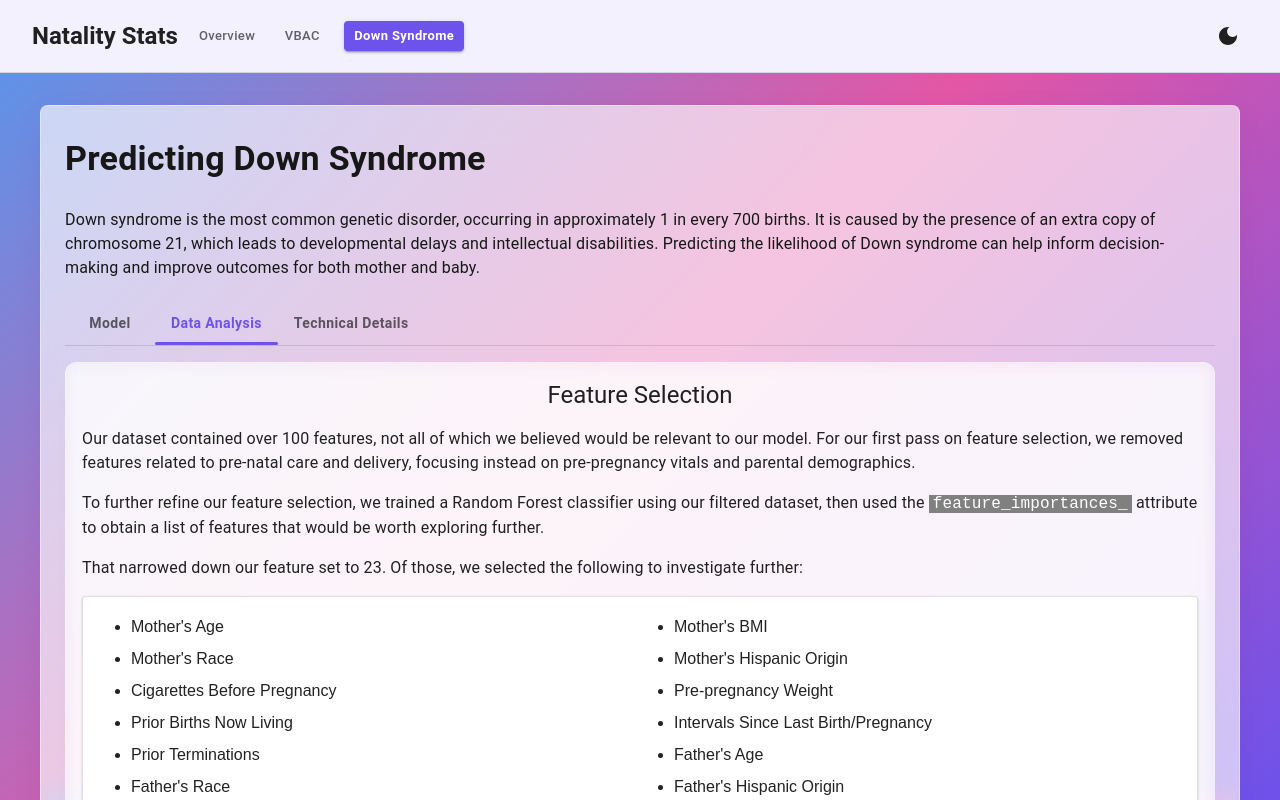
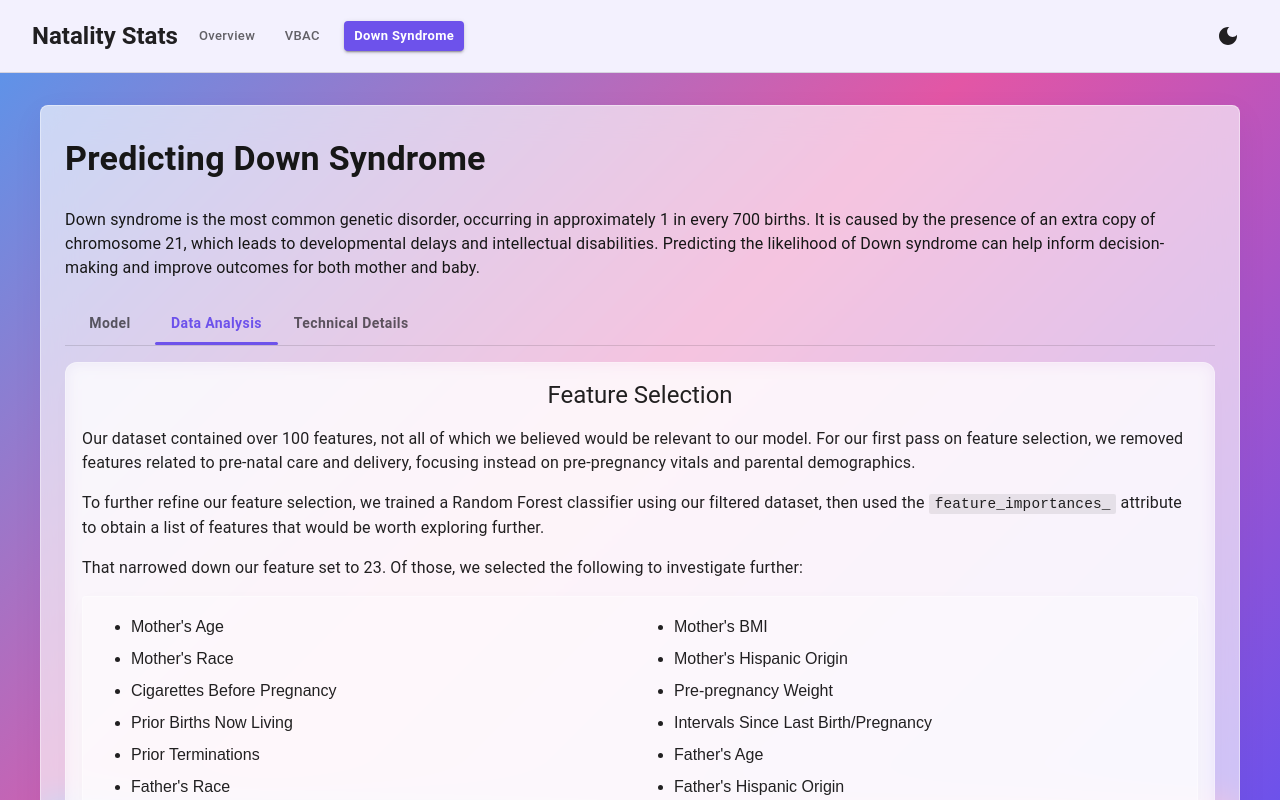
Before and after one commit to shroommu/natality-stats, a Next.js app in the folder frontend/: page /down-syndrome in a window 1280 px wide. Both pictures are taken after a click on the tab "Data Analysis". Shown: the top 800 px of the page. Built offline with nearby package versions, Linux system fonts and the light colour scheme.

Commit message:
apply translucent background styling and fix unescaped quote entities in down syndrome charts

```diff
--- a/frontend/app/down-syndrome/components/charts.tsx
+++ b/frontend/app/down-syndrome/components/charts.tsx
@@ -51,9 +51,12 @@ export function DownSyndromeCharts() {
           <Box
             sx={{
               fontFamily: "monospace",
-              background: "grey",
-              color: "white",
-              px: 0.5,
+              bgcolor: "action.selected",
+              color: "text.primary",
+              px: 0.75,
+              py: 0.25,
+              borderRadius: 0.5,
+              fontSize: "0.9em",
             }}
             component="span"
           >
@@ -68,12 +71,15 @@ export function DownSyndromeCharts() {
         </Typography>
         <Box
           sx={{
-            bgcolor: "background.paper",
-            border: 1,
-            borderColor: "divider",
+            backgroundColor: "rgba(255, 255, 255, 0.3)",
+            border: "1px solid rgba(255, 255, 255, 0.4)",
             borderRadius: 1,
-            boxShadow: 1,
+            boxShadow: "0 4px 20px 0 rgba(0, 0, 0, 0.02)",
             p: { xs: 1.5, sm: 2 },
+            ...theme => theme.applyStyles("dark", {
+              backgroundColor: "rgba(0, 0, 0, 0.15)",
+              borderColor: "rgba(255, 255, 255, 0.05)",
+            }),
           }}
         >
           <Grid container spacing={0.5}>
@@ -127,7 +133,7 @@ export function DownSyndromeCharts() {
           sx={{ fontStyle: "italic", fontSize: 14 }}
           align="center"
         >
-          As the mother's age increases, so does the likelihood of Down
+          As the mother&apos;s age increases, so does the likelihood of Down
           syndrome.
         </Typography>
         <FathersAgeCrossTabHeatmap />
@@ -136,7 +142,7 @@ export function DownSyndromeCharts() {
           sx={{ fontStyle: "italic", fontSize: 14 }}
           align="center"
         >
-          Similarly, the likelihood of Down syndrome increases with the father's
+          Similarly, the likelihood of Down syndrome increases with the father&apos;s
           age.
         </Typography>
         <IntervalSinceLastLiveBirthCrossTabHeatmap />
@@ -179,7 +185,7 @@ export function DownSyndromeCharts() {
           sx={{ fontStyle: "italic", fontSize: 14 }}
           align="center"
         >
-          Similarly to our "interval between" features, number of prior births
+          Similarly to our &quot;interval between&quot; features, number of prior births
           appears to have a positive relationship with Down syndrome rates.
           However, this is likely due to increased parental age with higher
           numbers of births.
@@ -236,7 +242,7 @@ export function DownSyndromeCharts() {
           sx={{ fontStyle: "italic", fontSize: 14 }}
           align="center"
         >
-          We see the same trends with the father's race as with the mother's.
+          We see the same trends with the father&apos;s race as with the mother&apos;s.
         </Typography>
         <FathersHispanicOriginCrossTabHeatmap />
         <Typography
@@ -244,7 +250,7 @@ export function DownSyndromeCharts() {
           sx={{ fontStyle: "italic", fontSize: 14 }}
           align="center"
         >
-          And the same with the father's Hispanic origin.
+          And the same with the father&apos;s Hispanic origin.
         </Typography>
       </Card>
       <Card
@@ -274,7 +280,7 @@ export function DownSyndromeCharts() {
             }}
             component="div"
           >
-            Mother's age appears to be the top predictor, with increased age
+            Mother&apos;s age appears to be the top predictor, with increased age
             resulting in increased probability of Down syndrome in the infant.
           </ListItem>
           <ListItem
@@ -286,7 +292,7 @@ export function DownSyndromeCharts() {
             }}
             component="div"
           >
-            Father's age is a close second for top predictor, with the same
+            Father&apos;s age is a close second for top predictor, with the same
             indication.
           </ListItem>
           <ListItem
@@ -322,7 +328,7 @@ export function DownSyndromeCharts() {
         <Typography variant="body1">
           Of our other features available, none indicate a strong increase in
           Down syndrome rates. Therefore, our final model was trained only on
-          the parents' ages.
+          the parents&apos; ages.
         </Typography>
       </Card>
     </Box>
```
